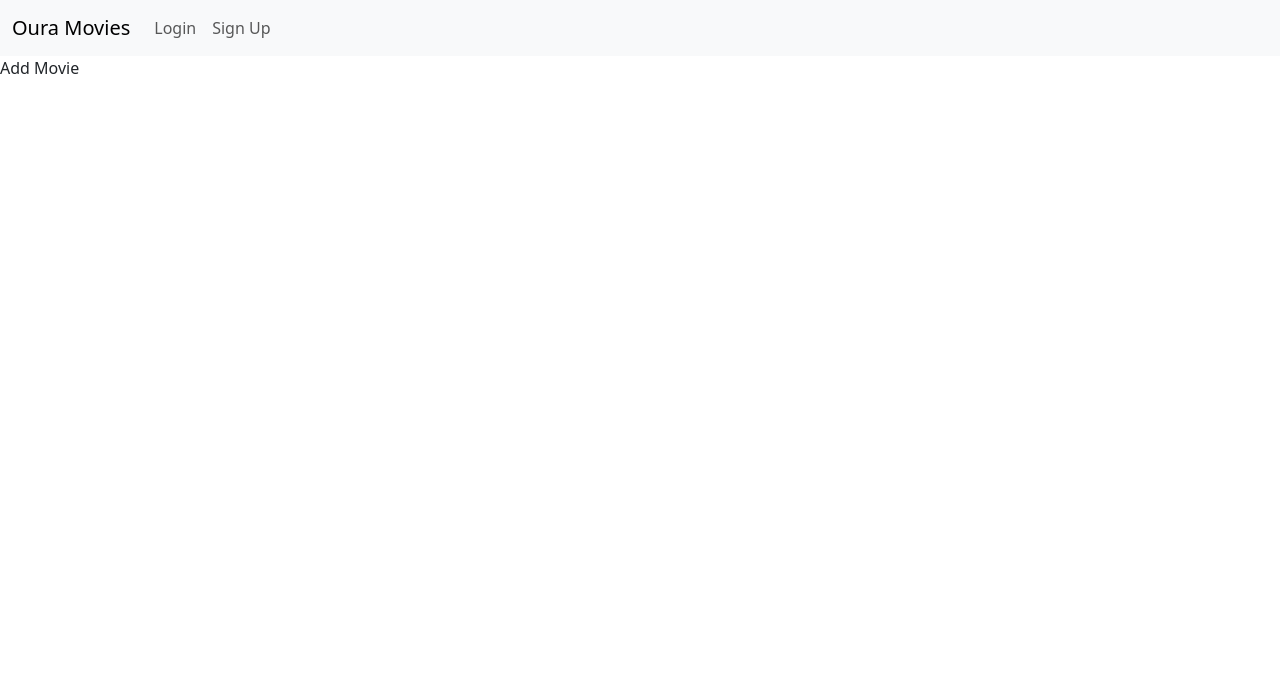
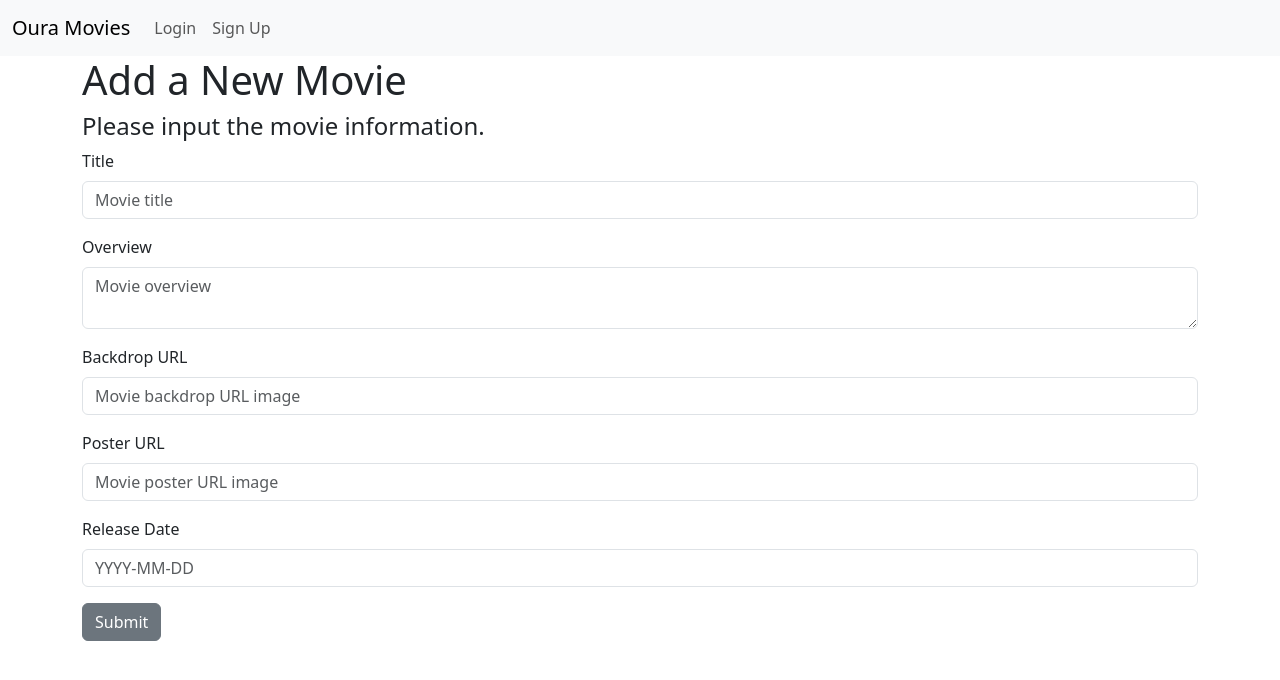
Before and after one commit to JoseMiguelVazquez/oura_movies_frontend, a React (Vite) app: page /newMovie in a window 1280 px wide. Shown: the top 680 px of the page. Built offline with nearby package versions, Linux system fonts and the light colour scheme.

Commit message:
add movie and delete movie

```diff
--- a/src/components/MovieCard.jsx
+++ b/src/components/MovieCard.jsx
@@ -1,5 +1,5 @@
 import { useDispatch } from "react-redux"
-import { updateLikes } from "../features/movies/movieSlice"
+import { updateLikes, deleteMovie } from "../features/movies/movieSlice"
 
 
 const MovieCard = ({movie}) => {
@@ -16,7 +16,10 @@ const MovieCard = ({movie}) => {
             <div className="card-body">
                 <h5 className="card-title">{movie.title}</h5>
                 <p className="card-text">{movie.overview}</p>
-                <button className="btn btn-primary" onClick={onLike}>Like: {movie.likes}</button>
+                <div>
+                  <button className="btn btn-primary" onClick={onLike}>Like: {movie.likes}</button>
+                  <button className="btn btn-danger" onClick={() => dispatch(deleteMovie(movie._id))}>Delete</button>
+                </div>
             </div>
     </div>
   )
--- a/src/pages/AddMovie.jsx
+++ b/src/pages/AddMovie.jsx
@@ -1,9 +1,107 @@
+import { useState } from "react"
+import { useDispatch } from "react-redux"
+import { useNavigate } from "react-router-dom"
+import { addMovie } from "../features/movies/movieSlice"
+
 const AddMovie = () => {
-  return (
-    <div>
-      Add Movie
-    </div>
-  )
+    const initialMovieData = {
+        title: '',
+        overview: '',
+        backdrop_url: '',
+        poster_url: '',
+        release_date: ''
+    }
+    const [movieData, setMovieData] = useState(initialMovieData)
+
+    const navigate = useNavigate()
+    const dispatch = useDispatch()
+
+    const onChange = (e) => {
+        setMovieData((prevState) => ({
+          ...prevState,
+          [e.target.name]: e.target.value
+        }))
+    }
+
+    const onSubmit = (e) => {
+        e.preventDefault()
+        dispatch(addMovie(movieData))
+        setMovieData(initialMovieData)
+        navigate('/')
+    }
+
+    return (
+        <div className="container">
+          <section>
+            <h1>Add a New Movie</h1>
+            <h4>Please input the movie information.</h4>
+          </section>
+          <section>
+            <form onSubmit={onSubmit}>
+              <div>
+                <label htmlFor="title" className="form-label">Title</label>
+                <input
+                  type="text"
+                  id="title"
+                  name="title"
+                  value={movieData.title}
+                  placeholder="Movie title"
+                  onChange={onChange}
+                  className="form-control mb-3"
+                  required
+                />
+                <label htmlFor="overview" className="form-label">Overview</label>
+                <textarea
+                  type="text"
+                  id="overview"
+                  name="overview"
+                  value={movieData.overview}
+                  placeholder="Movie overview"
+                  onChange={onChange}
+                  className="form-control mb-3"
+                  required
+                />
+                <label htmlFor="backdrop_url" className="form-label">Backdrop URL</label>
+                <input
+                  type="text"
+                  id="backdrop_url"
+                  name="backdrop_url"
+                  value={movieData.backdrop_url}
+                  placeholder="Movie backdrop URL image"
+                  onChange={onChange}
+                  className="form-control mb-3"
+                  required
+                />
+                <label htmlFor="poster_url" className="form-label">Poster URL</label>
+                <input
+                  type="text"
+                  id="poster_url"
+                  name="poster_url"
+                  value={movieData.poster_url}
+                  placeholder="Movie poster URL image"
+                  onChange={onChange}
+                  className="form-control mb-3"
+                  required
+                />
+                <label htmlFor="release_date" className="form-label">Release Date</label>
+                <input
+                  type="text"
+                  id="release_date"
+                  name="release_date"
+                  value={movieData.release_date}
+                  placeholder="YYYY-MM-DD"
+                  onChange={onChange}
+                  className="form-control mb-3"
+                  required
+                />
+              </div>
+              <div>
+                <button type="submit" className="btn btn-secondary">Submit</button>
+              </div>
+            </form>
+          </section>
+        </div>
+      )
 }
 
 export default AddMovie
```
